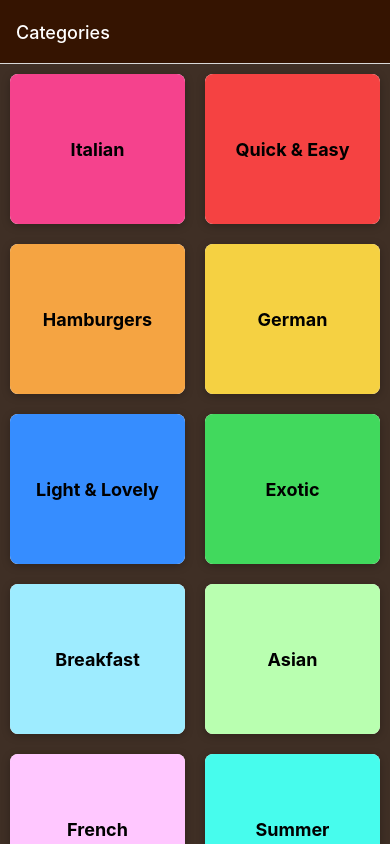
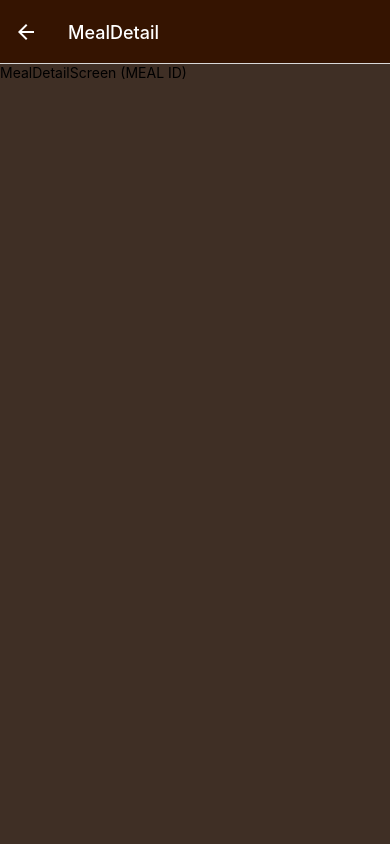
Before and after one commit to carlitoSwaaay/RNCourse-Meals-app, a React Native app: screen /MealDetail in a window 390 px wide. Built offline with nearby package versions, Linux system fonts and the light colour scheme.

Commit message:
updated mealItem

```diff
--- a/App.js
+++ b/App.js
@@ -33,9 +33,9 @@ export default function App() {
             //   };
             // }}
           />
-          <Stack.Screen name="MealsDetails"
+          <Stack.Screen name="MealDetail"
             component={MealDetailScreen}
-            options={{ title: 'Details' }}
+            // options={{ title: 'Details' }}
           />
         </Stack.Navigator>
       </NavigationContainer>
--- a/components/mealItem.js
+++ b/components/mealItem.js
@@ -4,9 +4,9 @@ import { useNavigation } from '@react-navigation/native';
 const MealItem = ({ id, title, imageUrl, duration, complexity, affordability }) => {
   const navigation = useNavigation();
 
-  function selectMealItemHandler() {
+  const selectMealItemHandler = () => {
 
-    navigation.navigate('MealDetail', {
+    navigation.navigate("MealDetail", {
       mealId: id,
     });
 
```
